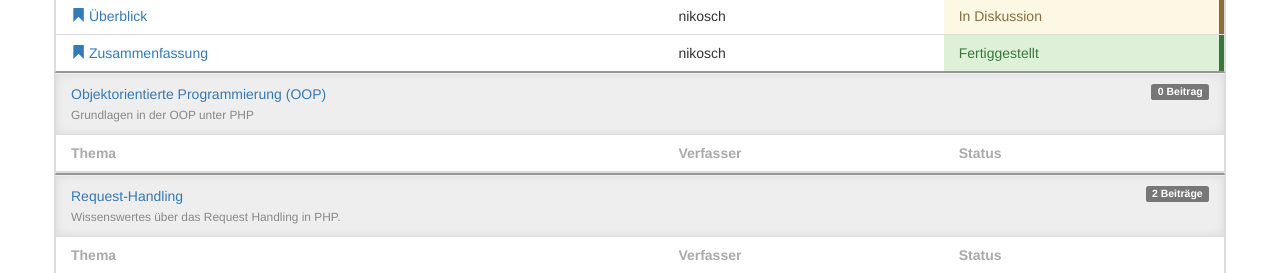
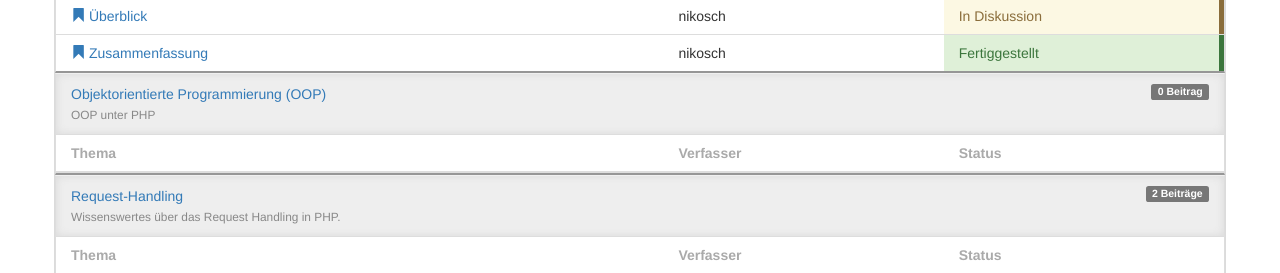
Before and after one commit to php-de/php-de.github.io, a Jekyll site: the page built from index.md, in a window 1280 px wide. Shown: the part 1555-1828 px from the top of the page. Built offline with Jekyll 4.4.1, drawn with Linux system fonts in a browser that asks for light colours; nearby versions of some CDN libraries.

Commit message:
Update _config.yml

```diff
--- a/_config.yml
+++ b/_config.yml
@@ -47,7 +47,7 @@ groups:
 
     - name: "Objektorientierte Programmierung (OOP)"
       path: "/oop"
-      desc: "Grundlagen in der OOP unter PHP"
+      desc: "OOP unter PHP"
       anchor: "oop"
 
     - name: "Request-Handling"
```
